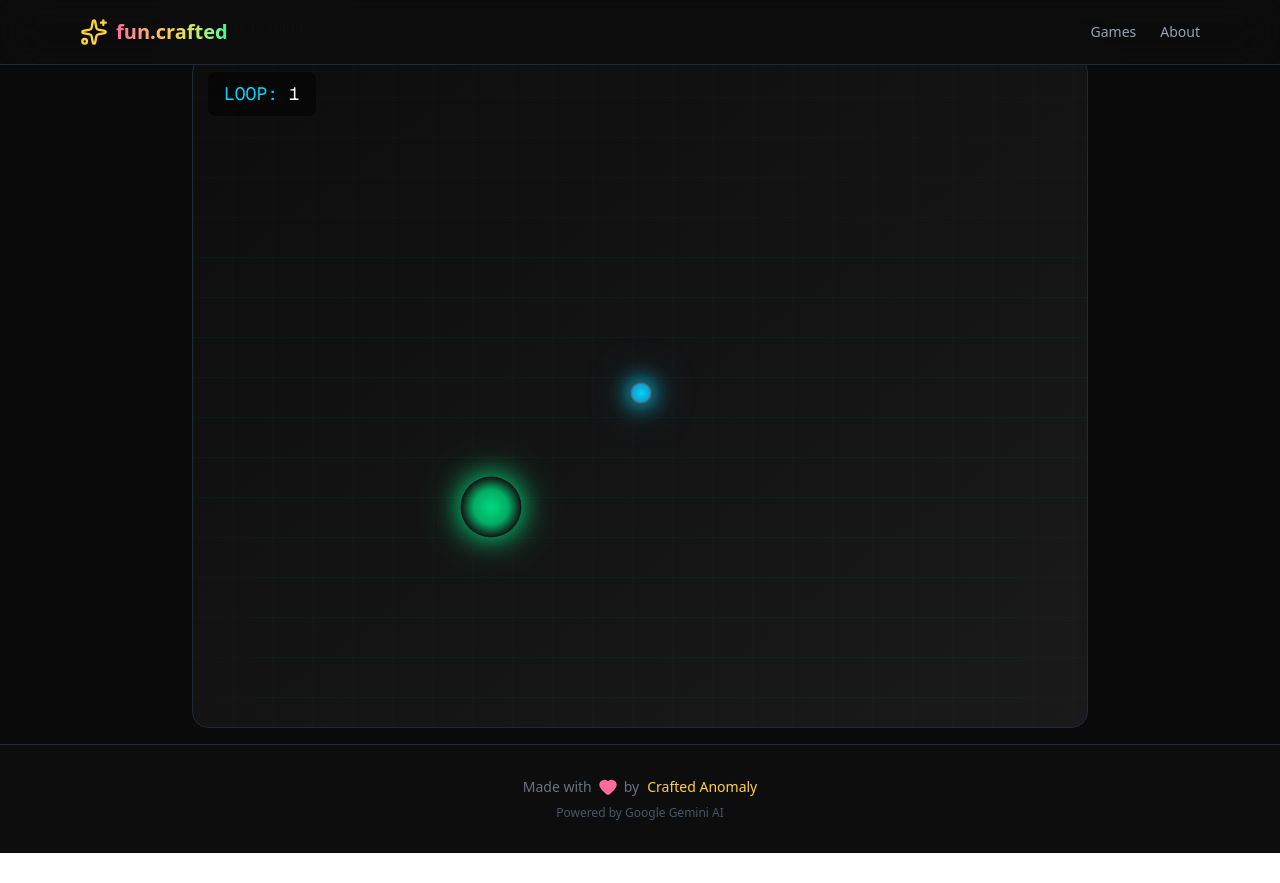
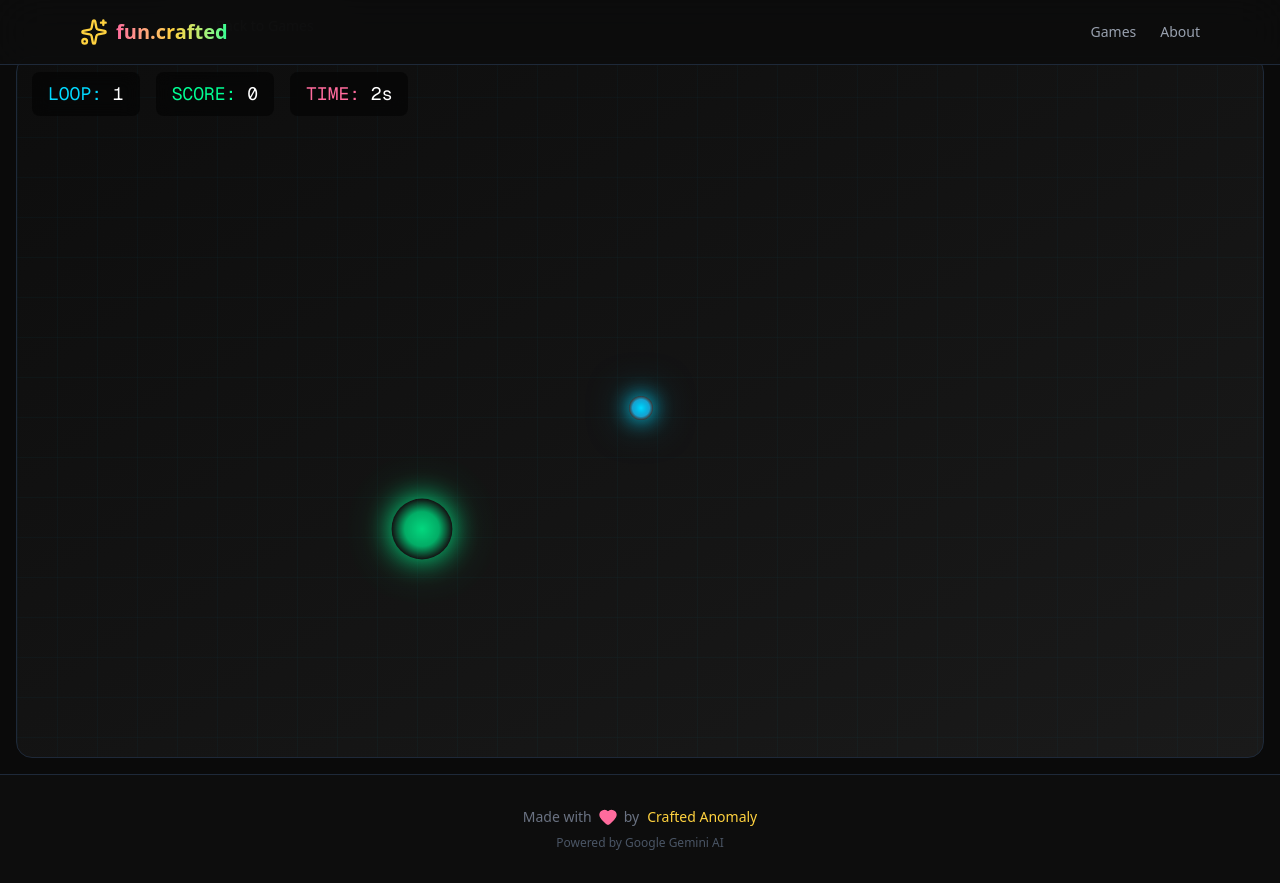
Before and after one commit to craftedanomaly/funcrafted, a Next.js app: page /escape-yourself in a window 1280 px wide. Both pictures are taken after a click on the button "INITIATE LOOP". Before the commit the page ends 853 px from the top, so only its background shows below. Built offline with nearby package versions, Linux system fonts and the light colour scheme.

Commit message:
feat: Add time-based scoring (+20/loop, -1/sec) and full-width canvas to Escape Yourself

```diff
--- a/src/app/escape-yourself/page.tsx
+++ b/src/app/escape-yourself/page.tsx
@@ -131,7 +131,9 @@ function Target({ x, y }: { x: number; y: number }) {
 export default function EscapeYourselfPage() {
   const [phase, setPhase] = useState<GamePhase>("intro");
   const [currentLoop, setCurrentLoop] = useState(1);
+  const [score, setScore] = useState(0);
   const [highScore, setHighScore] = useState(0);
+  const [elapsedTime, setElapsedTime] = useState(0);
 
   // Leaderboard state
   const [nickname, setNickname] = useState("");
@@ -144,6 +146,8 @@ export default function EscapeYourselfPage() {
   const animationFrameRef = useRef<number>(0);
   const lastTimeRef = useRef<number>(0);
   const roundStartTimeRef = useRef<number>(0);
+  const gameStartTimeRef = useRef<number>(0);
+  const scoreRef = useRef<number>(0);
 
   // Player state (refs for performance)
   const playerPosRef = useRef({ x: 0, y: 0 });
@@ -207,11 +211,17 @@ export default function EscapeYourselfPage() {
     ghostsRef.current = [];
     setGhostPositions([]);
     setCurrentLoop(1);
+    setScore(0);
+    scoreRef.current = 0;
+    setElapsedTime(0);
     setHasSubmitted(false);
     setNickname("");
 
-    roundStartTimeRef.current = performance.now();
+    const now = performance.now();
+    roundStartTimeRef.current = now;
+    gameStartTimeRef.current = now;
     lastRecordTimeRef.current = 0;
+    lastSecondRef.current = 0;
 
     spawnTarget();
     setPhase("playing");
@@ -276,6 +286,10 @@ export default function EscapeYourselfPage() {
       });
     }
 
+    // Add score: +20 for completing loop
+    scoreRef.current += 20;
+    setScore(scoreRef.current);
+
     // Reset for next round
     currentPathRef.current = [];
     roundStartTimeRef.current = performance.now();
@@ -293,7 +307,9 @@ export default function EscapeYourselfPage() {
     setPhase("gameover");
     cancelAnimationFrame(animationFrameRef.current);
 
-    const finalScore = currentLoop - 1;
+    // Final score is already calculated with time penalty
+    const finalScore = Math.max(0, scoreRef.current);
+    setScore(finalScore);
     if (finalScore > highScore) {
       setHighScore(finalScore);
     }
@@ -307,7 +323,7 @@ export default function EscapeYourselfPage() {
         }
       })
       .catch(console.error);
-  }, [currentLoop, highScore]);
+  }, [highScore]);
 
   // Submit score
   const submitScore = async () => {
@@ -318,7 +334,7 @@ export default function EscapeYourselfPage() {
       const res = await fetch("/api/leaderboard/escape-yourself", {
         method: "POST",
         headers: { "Content-Type": "application/json" },
-        body: JSON.stringify({ nickname: nickname.trim().toUpperCase().slice(0, 3), score: currentLoop - 1 }),
+        body: JSON.stringify({ nickname: nickname.trim().toUpperCase().slice(0, 3), score: score }),
       });
       const data = await res.json();
       if (data.success) {
@@ -338,10 +354,21 @@ export default function EscapeYourselfPage() {
   };
 
   // Main game loop (60fps)
+  const lastSecondRef = useRef<number>(0);
+
   const gameLoop = useCallback((timestamp: number) => {
     if (phase !== "playing") return;
 
     const elapsed = timestamp - roundStartTimeRef.current;
+    const totalElapsed = timestamp - gameStartTimeRef.current;
+    const currentSecond = Math.floor(totalElapsed / 1000);
+
+    // Apply -1 score per second
+    if (currentSecond > lastSecondRef.current) {
+      const secondsPassed = currentSecond - lastSecondRef.current;
+      scoreRef.current = Math.max(0, scoreRef.current - secondsPassed);
+      lastSecondRef.current = currentSecond;
+    }
 
     // Update ghost positions
     const newGhostPositions: { id: number; x: number; y: number }[] = [];
@@ -381,6 +408,8 @@ export default function EscapeYourselfPage() {
       setPlayerPos({ ...playerPosRef.current });
       setTrail([...trailRef.current]);
       setGhostPositions(newGhostPositions);
+      setElapsedTime(Math.floor(totalElapsed / 1000));
+      setScore(Math.max(0, scoreRef.current));
       lastTimeRef.current = timestamp;
     }
 
@@ -413,22 +442,34 @@ export default function EscapeYourselfPage() {
           </Link>
         </div>
 
-        {/* Game Container */}
-        <div className="relative w-full max-w-4xl">
+        {/* Game Container - Full Width */}
+        <div className="relative w-full">
           {/* HUD */}
           {phase === "playing" && (
-            <div className="absolute left-4 top-4 z-20 rounded-lg bg-black/50 px-4 py-2 backdrop-blur-sm">
-              <span className="font-mono text-lg text-[#00D9FF]">
-                LOOP: <span className="text-white">{currentLoop}</span>
-              </span>
+            <div className="absolute left-4 top-4 z-20 flex gap-4">
+              <div className="rounded-lg bg-black/50 px-4 py-2 backdrop-blur-sm">
+                <span className="font-mono text-lg text-[#00D9FF]">
+                  LOOP: <span className="text-white">{currentLoop}</span>
+                </span>
+              </div>
+              <div className="rounded-lg bg-black/50 px-4 py-2 backdrop-blur-sm">
+                <span className="font-mono text-lg text-[#00FF94]">
+                  SCORE: <span className="text-white">{score}</span>
+                </span>
+              </div>
+              <div className="rounded-lg bg-black/50 px-4 py-2 backdrop-blur-sm">
+                <span className="font-mono text-lg text-[#FF6B9D]">
+                  TIME: <span className="text-white">{elapsedTime}s</span>
+                </span>
+              </div>
             </div>
           )}
 
-          {/* Game Area */}
+          {/* Game Area - Full Width */}
           <div
             ref={gameAreaRef}
             onMouseMove={handleMouseMove}
-            className="relative aspect-[4/3] w-full overflow-hidden rounded-2xl border border-gray-800 bg-gradient-to-br from-[#0D0D0D] to-[#1A1A1A]"
+            className="relative aspect-[16/9] w-full overflow-hidden rounded-2xl border border-gray-800 bg-gradient-to-br from-[#0D0D0D] to-[#1A1A1A]"
             style={{ cursor: phase === "playing" ? "none" : "default" }}
           >
             {/* Grid Background */}
@@ -499,9 +540,15 @@ export default function EscapeYourselfPage() {
                     <h2 className="mb-2 text-3xl font-bold text-[#FF4444]">
                       PARADOX CREATED
                     </h2>
-                    <p className="mb-6 text-gray-400">
-                      You survived <span className="text-white font-bold">{currentLoop - 1}</span> loops
-                    </p>
+                    <div className="mb-6 space-y-1">
+                      <p className="text-gray-400">
+                        Loops: <span className="text-white font-bold">{currentLoop - 1}</span>
+                        {" · "}Time: <span className="text-white font-bold">{elapsedTime}s</span>
+                      </p>
+                      <p className="text-2xl font-bold text-[#00FF94]">
+                        SCORE: {score}
+                      </p>
+                    </div>
 
                     {/* Nickname Input */}
                     {!hasSubmitted && (
```
